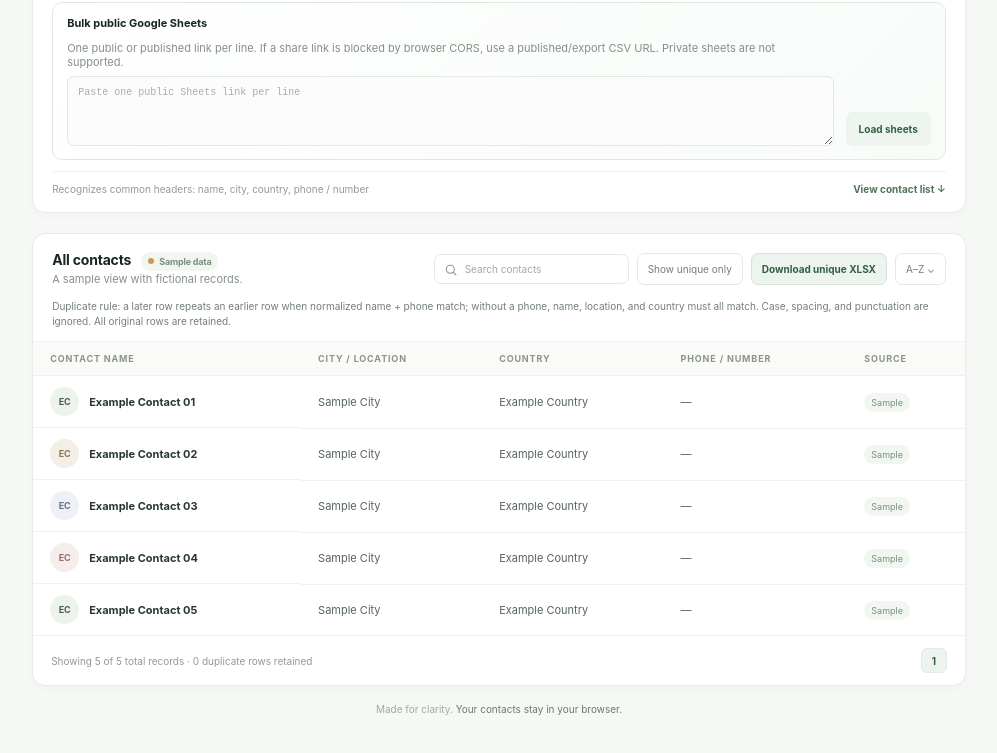
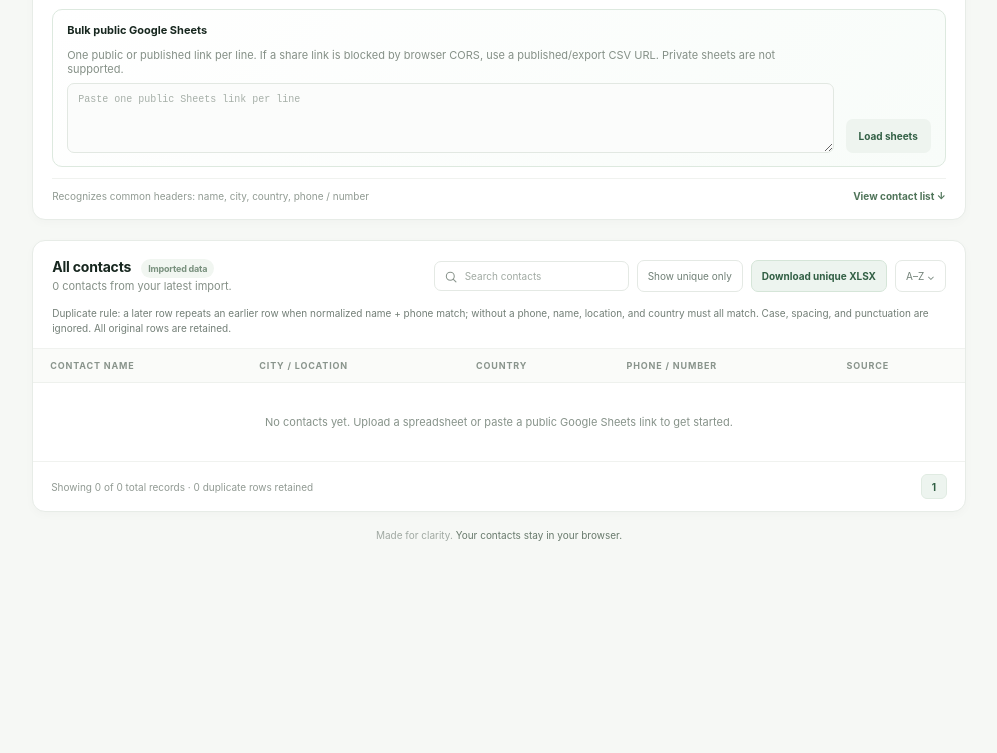
Before and after one commit to OfferPk/fieldnote-crm-dashboard, a plain HTML site: page index.html in a window 1280 px wide. Shown: the part 1021-1774 px from the top of the page, without its empty margins (263-1260 px from the left). After the commit the page ends 1610 px from the top, so only its background shows below. Drawn offline with Linux system fonts and the light colour scheme.

Commit message:
Remove bundled sample contacts before publishing

```diff
--- a/index.html
+++ b/index.html
@@ -33,7 +33,7 @@
     <div class="topbar"><div class="crumb">Workspace <span>/</span> Contacts</div><div class="top-actions"><span class="status-pill"><span class="status-dot"></span>Private workspace</span><button class="icon-button" aria-label="Privacy information" title="Your files stay in this browser"><svg viewBox="0 0 24 24" fill="none" stroke="currentColor" stroke-width="1.8" stroke-linecap="round" stroke-linejoin="round"><circle cx="12" cy="12" r="9"/><path d="M12 11v5m0-8h.01"/></svg></button></div></div>
     <section class="heading"><div><p class="eyebrow">YOUR ADDRESS BOOK</p><h1>Contacts</h1><p class="sub">A clear view of the people and places that keep your work moving.</p></div><button class="primary-button" id="topImport"><svg viewBox="0 0 24 24" fill="none" stroke="currentColor" stroke-width="2" stroke-linecap="round" stroke-linejoin="round"><path d="M12 16V4m0 0L7 9m5-5 5 5"/><path d="M5 14v5h14v-5"/></svg>Import contacts</button></section>
     <section class="metric-grid" aria-label="Contact summary">
-      <article class="metric-card"><div class="metric-top">Total contacts<span class="metric-icon"><svg viewBox="0 0 24 24" fill="none" stroke="currentColor" stroke-width="1.8" stroke-linecap="round" stroke-linejoin="round"><path d="M16 21v-2a4 4 0 0 0-4-4H8a4 4 0 0 0-4 4v2"/><circle cx="10" cy="7" r="4"/><path d="M20 21v-2a4 4 0 0 0-3-3.87M16 3.13a4 4 0 0 1 0 7.75"/></svg></span></div><div class="metric-value" id="contactCount">0</div><div class="metric-caption" id="contactCaption"><span class="demo-dot"></span>Sample contacts</div></article>
+      <article class="metric-card"><div class="metric-top">Total contacts<span class="metric-icon"><svg viewBox="0 0 24 24" fill="none" stroke="currentColor" stroke-width="1.8" stroke-linecap="round" stroke-linejoin="round"><path d="M16 21v-2a4 4 0 0 0-4-4H8a4 4 0 0 0-4 4v2"/><circle cx="10" cy="7" r="4"/><path d="M20 21v-2a4 4 0 0 0-3-3.87M16 3.13a4 4 0 0 1 0 7.75"/></svg></span></div><div class="metric-value" id="contactCount">0</div><div class="metric-caption" id="contactCaption">Imported contact rows</div></article>
       <article class="metric-card"><div class="metric-top">Locations<span class="metric-icon amber"><svg viewBox="0 0 24 24" fill="none" stroke="currentColor" stroke-width="1.8" stroke-linecap="round" stroke-linejoin="round"><path d="M20 10c0 5-8 11-8 11S4 15 4 10a8 8 0 1 1 16 0Z"/><circle cx="12" cy="10" r="2.5"/></svg></span></div><div class="metric-value" id="locationCount">0</div><div class="metric-caption">Unique cities or locations</div></article>
       <article class="metric-card"><div class="metric-top">Countries<span class="metric-icon blue"><svg viewBox="0 0 24 24" fill="none" stroke="currentColor" stroke-width="1.8" stroke-linecap="round" stroke-linejoin="round"><circle cx="12" cy="12" r="9"/><path d="M3 12h18m-9-9a15 15 0 0 1 0 18m0-18a15 15 0 0 0 0 18"/></svg></span></div><div class="metric-value" id="countryCount">0</div><div class="metric-caption">Distinct countries found</div></article>
     </section>
@@ -63,9 +63,9 @@
       <div class="import-message" id="importMessage" role="status" aria-live="polite"></div>
     </section>
     <section class="contacts-card" id="contacts" aria-labelledby="contactsTitle">
-      <div class="contacts-header"><div><div class="section-title" id="contactsTitle">All contacts <span id="demoLabel" class="source-tag" style="margin-left:7px"><span class="demo-dot"></span>Sample data</span></div><div class="section-desc" id="listCaption">A sample view with fictional records.</div></div><div class="contacts-tools"><label class="search-wrap"><svg viewBox="0 0 24 24" fill="none" stroke="currentColor" stroke-width="1.8" stroke-linecap="round"><circle cx="10.8" cy="10.8" r="6.8"/><path d="m16 16 4.5 4.5"/></svg><input class="search-input" id="searchInput" type="search" placeholder="Search contacts" aria-label="Search contacts"></label><button class="sort-button" id="sortButton" type="button" title="Sort by contact name">A–Z <span aria-hidden="true">⌄</span></button></div></div>
+      <div class="contacts-header"><div><div class="section-title" id="contactsTitle">All contacts <span id="demoLabel" class="source-tag" style="margin-left:7px">Imported data</span></div><div class="section-desc" id="listCaption">Import your contacts to see them here.</div></div><div class="contacts-tools"><label class="search-wrap"><svg viewBox="0 0 24 24" fill="none" stroke="currentColor" stroke-width="1.8" stroke-linecap="round"><circle cx="10.8" cy="10.8" r="6.8"/><path d="m16 16 4.5 4.5"/></svg><input class="search-input" id="searchInput" type="search" placeholder="Search contacts" aria-label="Search contacts"></label><button class="sort-button" id="sortButton" type="button" title="Sort by contact name">A–Z <span aria-hidden="true">⌄</span></button></div></div>
       <div class="table-scroll"><table class="contacts-table"><thead><tr><th scope="col">Contact name</th><th scope="col">City / location</th><th scope="col">Country</th><th scope="col">Phone / number</th><th scope="col">Source</th></tr></thead><tbody id="contactRows"></tbody></table></div>
-      <div class="table-footer"><span id="showingCount">Showing 5 contacts</span><div class="pagination" aria-hidden="true"><button class="page-btn current" tabindex="-1">1</button></div></div>
+      <div class="table-footer"><span id="showingCount">No contacts yet</span><div class="pagination" aria-hidden="true"><button class="page-btn current" tabindex="-1">1</button></div></div>
     </section>
     <div class="footer-line">Made for clarity. <span>Your contacts stay in your browser.</span></div>
   </main>
@@ -74,15 +74,8 @@
 <script>
 (() => {
   'use strict';
-  const demoContacts = [
-    {name:'Example Contact 01',location:'Sample City',country:'Example Country',phone:''},
-    {name:'Example Contact 02',location:'Sample City',country:'Example Country',phone:''},
-    {name:'Example Contact 03',location:'Sample City',country:'Example Country',phone:''},
-    {name:'Example Contact 04',location:'Sample City',country:'Example Country',phone:''},
-    {name:'Example Contact 05',location:'Sample City',country:'Example Country',phone:''}
-  ];
-  let contacts = demoContacts.map(x=>({...x}));
-  let isDemo = true;
+  let contacts = [];
+  let isDemo = false;
   let reverseSort = false;
   let uniqueOnly = false;
   const $ = s => document.querySelector(s);
```
